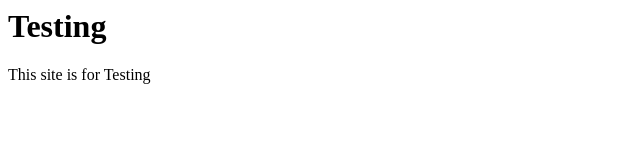
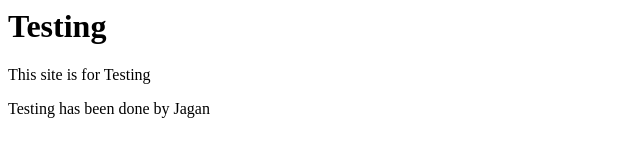
Before and after one commit to GP8-Gokul/Testing-git, a plain HTML site: page index.html in a window 1280 px wide. Shown: the whole page, without its empty margins (0-640 px from the left). Drawn offline with Linux system fonts and the light colour scheme.

Commit message:
Update index.html

```diff
--- a/index.html
+++ b/index.html
@@ -6,5 +6,6 @@
     <body>
         <h1>Testing</h1>
         <p>This site is for Testing</p>
+        <p2>Testing has been done by Jagan</p2>
     </body>
 </html>
```
